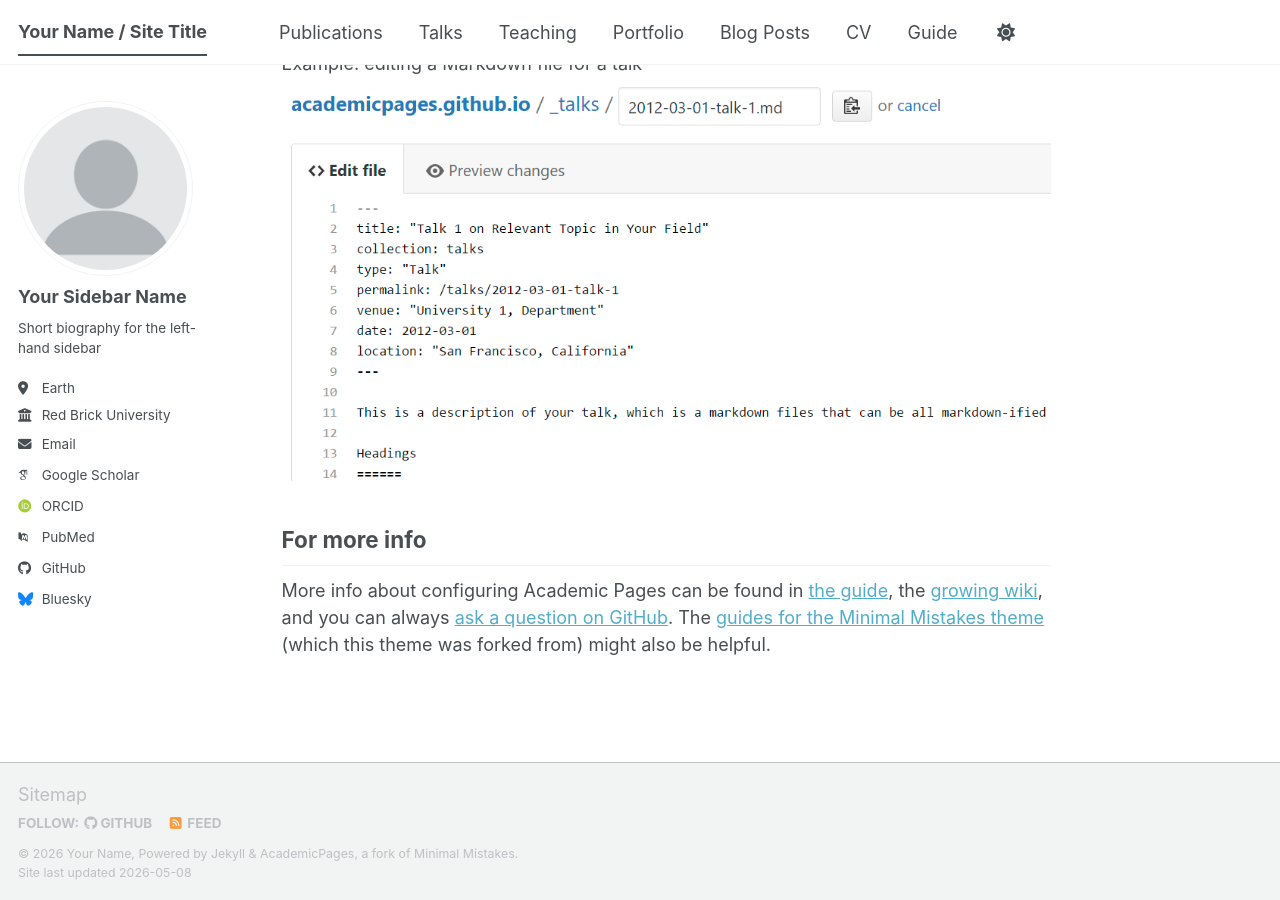
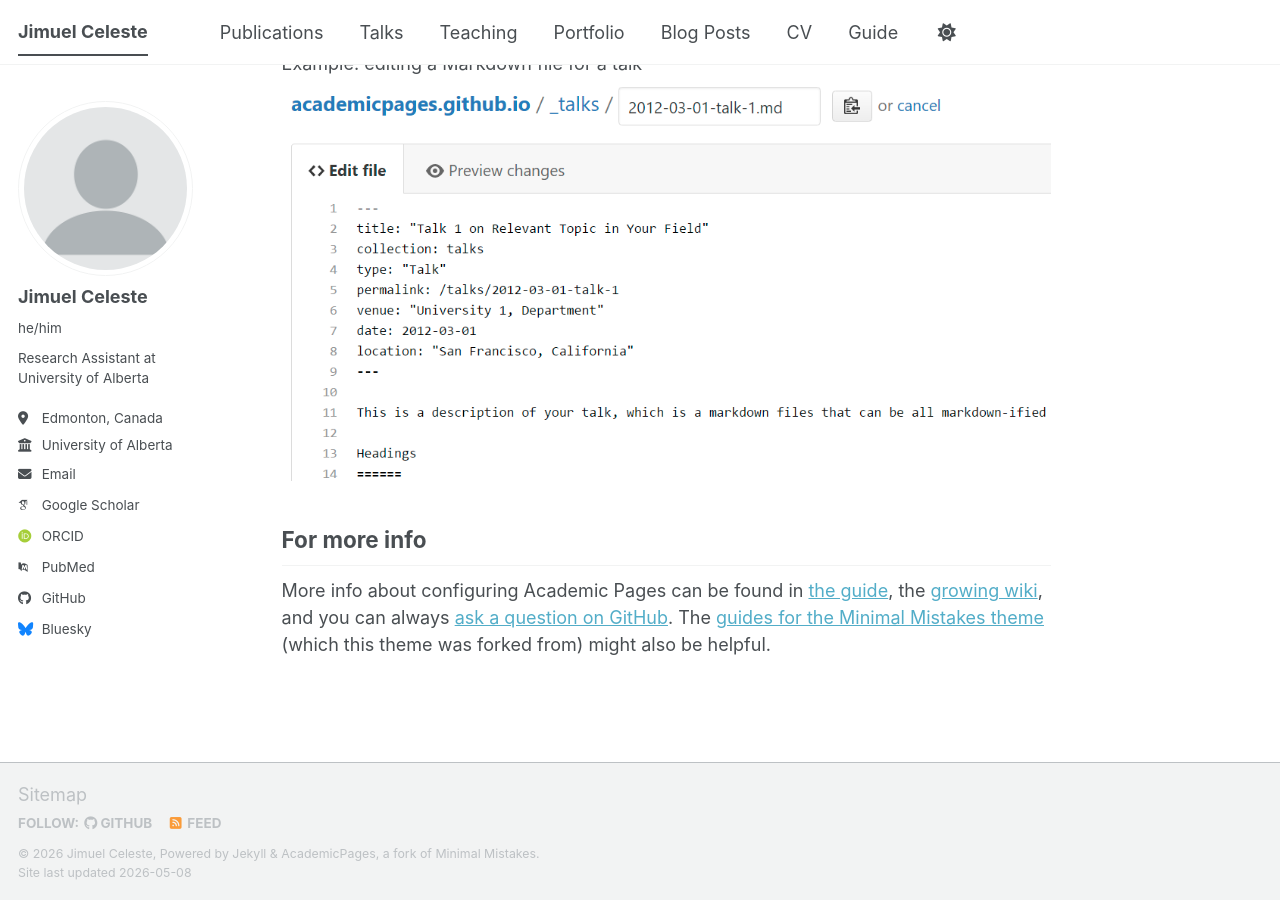
Before and after one commit to jimuelceleste/jimuelceleste.github.io, a Jekyll site: the page built from _pages/about.md, in a window 1280 px wide and 900 px high, scrolled down 2720 px. Built offline with Jekyll 4.4.1, drawn with Linux system fonts in a browser that asks for light colours; some web fonts are replaced; a script bundle is joined from its source files by our own code; library files that are not in the unit come from our copies.

Commit message:
Update _config.yml

```diff
--- a/_config.yml
+++ b/_config.yml
@@ -9,14 +9,14 @@
 # Basic Site Settings
 locale                   : "en-US"
 site_theme               : "default" # The available themes options are "default", "air", "sunrise", "mint", "dirt" and "contrast"
-title                    : "Your Name / Site Title"
+title                    : "Jimuel Celeste"
 title_separator          : "-"
-name                     : &name "Your Name"
+name                     : &name "Jimuel Celeste"
 description              : &description "Your Name's academic portfolio"   # Update this with a general description of your site, this is the default if not overridden by a page
-url                      : https://academicpages.github.io # The base hostname & protocol for your site e.g. "https://[your GitHub username].github.io",
+url                      : https://jimuelceleste.github.io # The base hostname & protocol for your site e.g. "https://[your GitHub username].github.io",
                                                            # or if you already have some other page hosted on Github then use "https://[your GitHub username].github.io/[Your Repo Name]"
 baseurl                  : "" # the subpath of your site, e.g. "/blog"
-repository               : "academicpages/academicpages.github.io"
+repository               : "jimuelceleste/jimuelceleste.github.io"
 
 # Site Author - The following control what appear as part of the author content on the side bar.
 #               If a field is blank the icon and link will not appear, otherwise it will be shown.
@@ -24,18 +24,18 @@ repository               : "academicpages/academicpages.github.io"
 author:
   # Biographic information
   avatar           : "profile.png"
-  name             : "Your Sidebar Name"
-  pronouns         : # example: "she/her"
-  bio              : "Short biography for the left-hand sidebar"
-  location         : "Earth"
-  employer         : "Red Brick University"
+  name             : "Jimuel Celeste"
+  pronouns         : "he/him" # example: "she/her"
+  bio              : "Research Assistant at University of Alberta"
+  location         : "Edmonton, Canada"
+  employer         : "University of Alberta"
   uri              : # URL
-  email            : "none@example.org"
+  email            : "jimueljr@ualberta.ca"
 
   # Academic websites
   academia         : # URL
   arxiv            : # URL - Update with the correct link to your profile
-  googlescholar    : "https://scholar.google.com/citations?user=PS_CX0AAAAAJ"
+  googlescholar    : "https://scholar.google.com/citations?user=TtVbjCAAAAAJ&hl=en"
   inspire-hep      : # URL
   impactstory      : # URL
   orcid            : "https://orcid.org/yourorcidurl"
```
